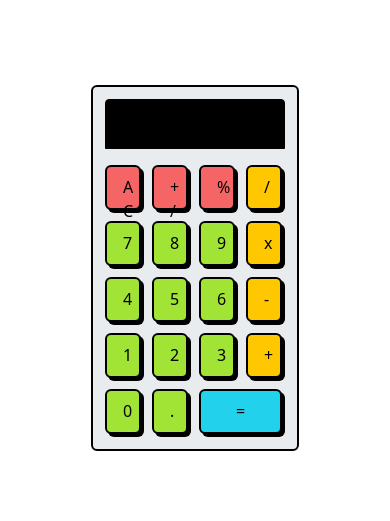
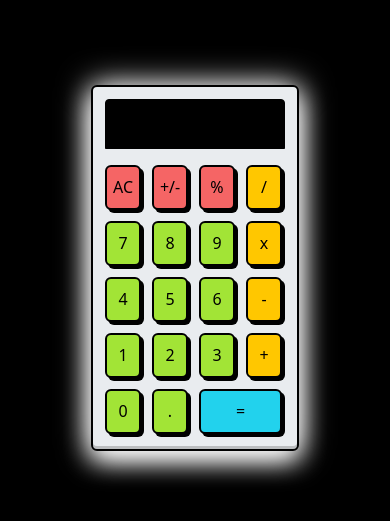
Before and after one commit to micho8cho93/CalculatorWebApp, a website: page index.html in a window 390 px wide. Shown: the part 129-650 px from the top of the page. Drawn offline with Linux system fonts and the light colour scheme.

Commit message:
finalized responsive design and ui styling

```diff
--- a/index.html
+++ b/index.html
@@ -8,7 +8,7 @@
     <script src="script.js" defer></script>
     <title>Odin's Calculator</title>
 </head>
-<body >
+<body class="bg-dark">
     <section class="card calculator bg-light" id="calculator">
         <div class=" card-header screen bg-dark" id="screen">
         </div>
--- a/styles.css
+++ b/styles.css
@@ -15,7 +15,9 @@ body {
     justify-content: center;
     align-items: center;
     padding: 1.3rem;
-
+    min-height: 45vh auto;
+    min-width: 20vw auto;
+    box-shadow: rgba(255, 255, 255) 0px 0px 32px, rgba(255, 255, 255) 0px 10px 26px 0px, rgba(0, 0, 0, 0.2) 0px -3px 0px inset;
 }
 
 .screen {
@@ -37,6 +39,8 @@ body {
 
 .btn {
     max-width: 2rem !important;
+    display: flex;
+    justify-content: center;
 }
 
 .equals {
```
